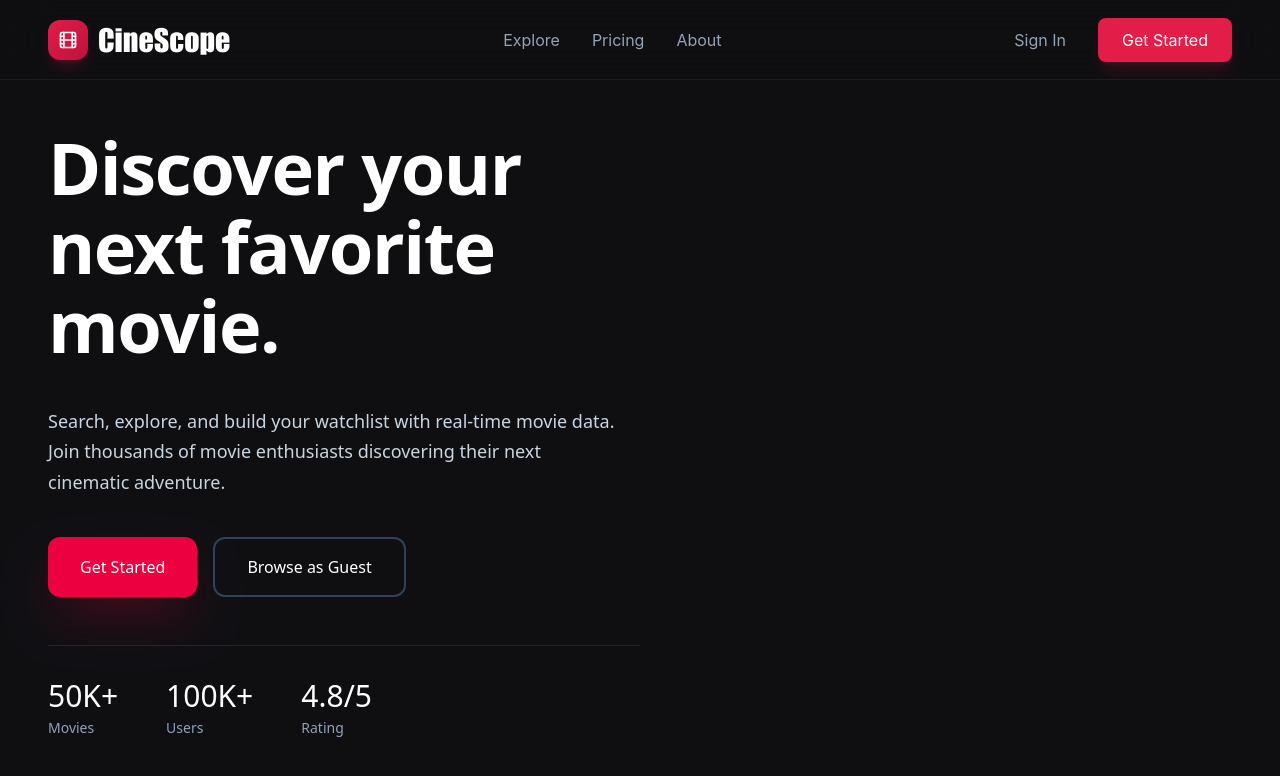
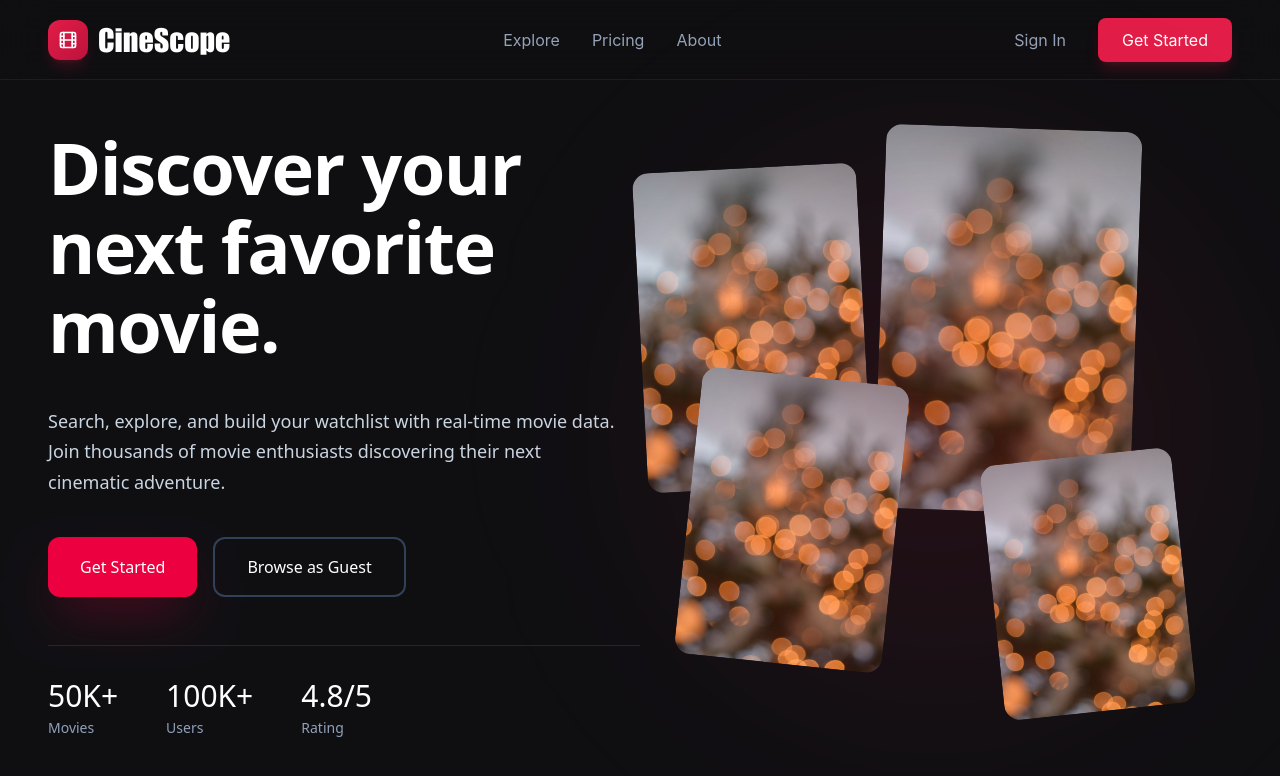
Before and after one commit to chaminduthiranjaya/cine-scope, a Next.js app: page / in a window 1280 px wide. Shown: the top 776 px of the page. Built offline with nearby package versions, Linux system fonts and the light colour scheme.

Commit message:
added hero galary component

```diff
--- a/src/components/home/Hero.tsx
+++ b/src/components/home/Hero.tsx
@@ -1,9 +1,10 @@
+import HeroGallery from "@/features/movies/components/hero-galary/HeroGallery";
 import HeroStats from "./HeroStats";
 
 export default function Hero() {
   return (
     <section className="flex w-full justify-center p-6 md:p-12">
-      <div className="lg:flex-1">
+      <div className="lg:flex-2">
         <h1>Discover your next favorite movie.</h1>
         <p className="max-w-xl text-sm text-slate-300 sm:text-base mt-10 mb-10">
           Search, explore, and build your watchlist with real-time movie data.
@@ -20,8 +21,8 @@ export default function Hero() {
         </div>
         <HeroStats />
       </div>
-      <div className="hidden lg:flex lg:flex-1">
-        <img src="" alt="" />
+      <div className="hidden lg:flex lg:flex-2">
+        <HeroGallery posters={[]} />
       </div>
     </section>
   );
--- /dev/null
+++ b/src/features/movies/components/hero-galary/HeroGallery.tsx
@@ -0,0 +1,38 @@
+"use client";
+import Image from "next/image";
+import { useState } from "react";
+import placeholder from "../../../../../public/images/movie_poster_fallback.png";
+import { POSTER_LAYOUT } from "./constants";
+import { ErrorMap, HeroGalleryProps } from "./heroGallery.interface";
+
+export default function HeroGallery({ posters }: HeroGalleryProps) {
+  const [errorMap, setErrorMap] = useState<ErrorMap>({});
+
+  return (
+    <section className="w-full flex flex-col">
+      <div className="relative h-[600px] hidden md:flex">
+        {POSTER_LAYOUT.map((slot, index) => {
+          const src = errorMap[slot.id]
+            ? placeholder
+            : posters[index] ?? placeholder;
+
+          return (
+            <div key={slot.id} className={slot.wrapperClass}>
+              <Image
+                alt="Movie poster"
+                className="object-cover"
+                fill
+                src={src}
+                onError={() =>
+                  setErrorMap((prev) => ({ ...prev, [slot.id]: true }))
+                }
+              />
+            </div>
+          );
+        })}
+
+        <div className="absolute top-1/2 left-1/2 -translate-x-1/2 -translate-y-1/2 w-[500px] h-[500px] bg-[#e11d48]/10 rounded-full blur-[120px] pointer-events-none" />
+      </div>
+    </section>
+  );
+}
--- /dev/null
+++ b/src/features/movies/components/hero-galary/constants.ts
@@ -0,0 +1,24 @@
+import { PosterLayoutItem } from "./heroGallery.interface";
+
+export const POSTER_LAYOUT: PosterLayoutItem[] = [
+  {
+    id: "first",
+    wrapperClass:
+      "absolute top-0 right-24 w-64 h-96 rounded-2xl overflow-hidden transform rotate-2 hover:rotate-0 transition-transform duration-300",
+  },
+  {
+    id: "second",
+    wrapperClass:
+      "absolute top-10 left-0 w-56 h-80 rounded-2xl overflow-hidden transform -rotate-3 hover:rotate-0 transition-transform duration-300",
+  },
+  {
+    id: "third",
+    wrapperClass:
+      "absolute bottom-16 left-12 w-52 h-72 rounded-2xl overflow-hidden transform rotate-6 hover:rotate-0 transition-transform duration-300",
+  },
+  {
+    id: "fourth",
+    wrapperClass:
+      "absolute bottom-4 right-12 w-48 h-64 rounded-2xl overflow-hidden transform -rotate-6 hover:rotate-0 transition-transform duration-300",
+  },
+];
--- /dev/null
+++ b/src/features/movies/components/hero-galary/heroGallery.interface.ts
@@ -0,0 +1,12 @@
+export interface ErrorMap {
+  [key: string]: boolean;
+}
+
+export interface HeroGalleryProps {
+  posters: string[];
+}
+
+export interface PosterLayoutItem {
+  id: string;
+  wrapperClass: string;
+}
--- a/tsconfig.json
+++ b/tsconfig.json
@@ -23,7 +23,8 @@
       "@/*": ["src/*"],
       "@features/*": ["src/features/*"],
       "@components/*": ["src/components/*"],
-      "@api/*": ["src/api/*"]
+      "@api/*": ["src/api/*"],
+      "@assets/*": ["public/assets/*"]
     }
   },
   "include": [
```
Also changed, not shown: public/images/movie_poster_fallback.png (added).
